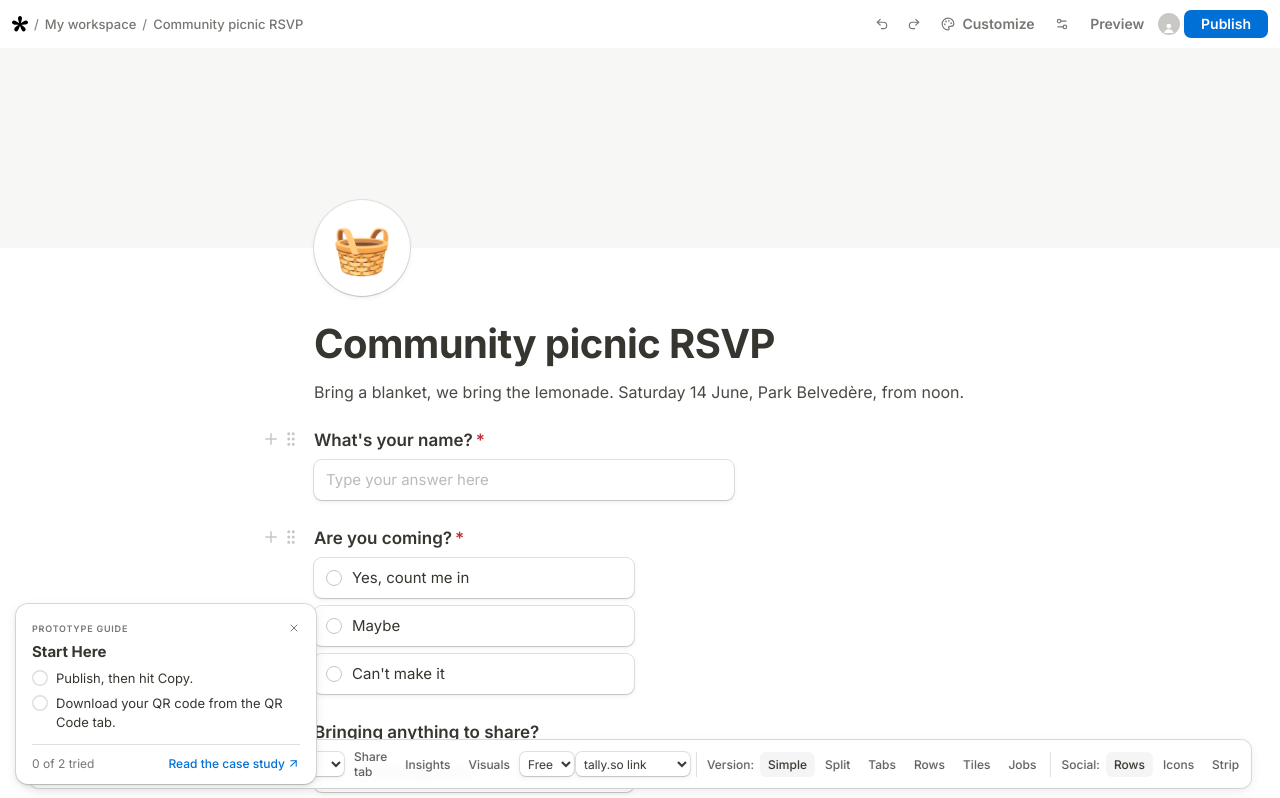
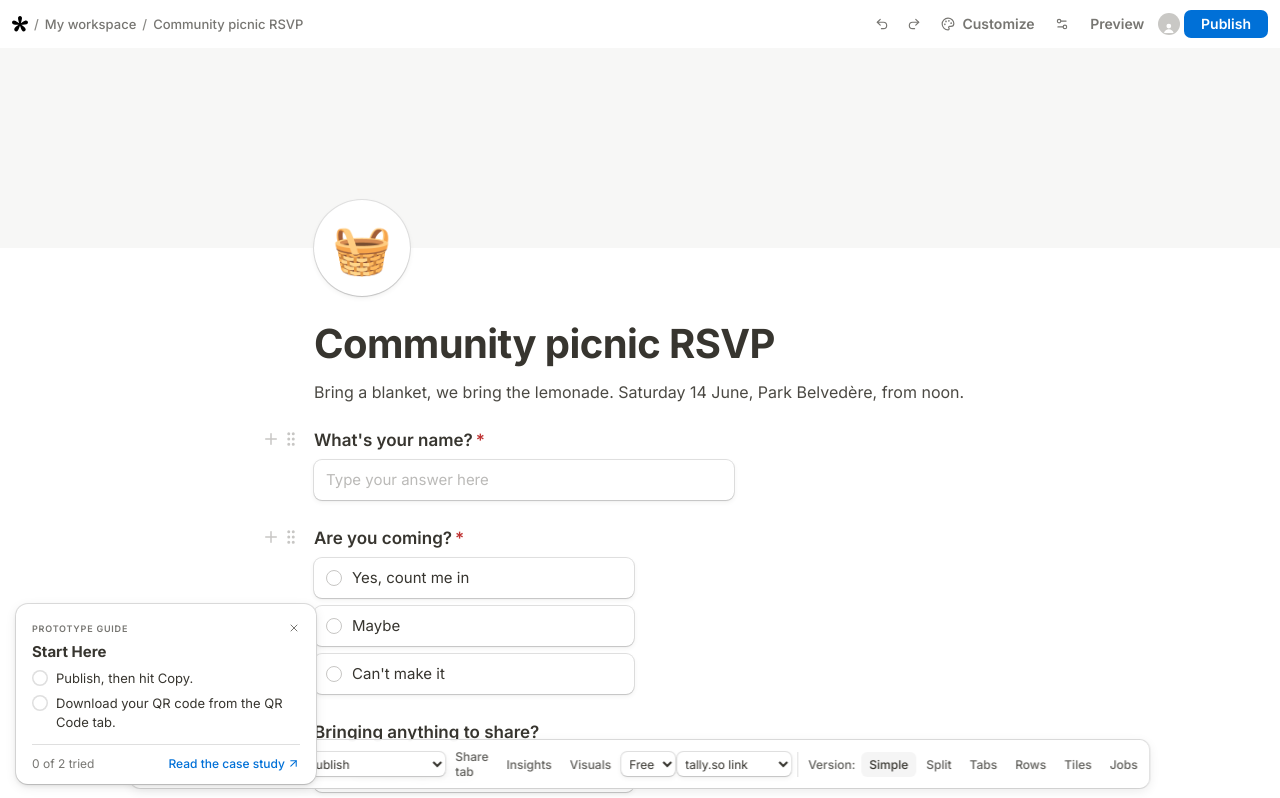
Before and after one commit to PaulineTahon/Tally, a React (Vite) app: page / in a window 1280 px wide. Shown: the top 798 px of the page. Built offline with nearby package versions, Linux system fonts and the light colour scheme.

Commit message:
Prototype bar: drop the Social layout control, show Version on Insights
Social: Rows / Icons / Strip leaves the bar; ?social= still works so shared links render the same. Version (Simple / Split) now also shows on Insights, next to its state picker.

```diff
--- a/src/App.tsx
+++ b/src/App.tsx
@@ -19,8 +19,6 @@ type Variant = 'split' | 'tabs' | 'entry' | 'tiles' | 'jobs' | 'simple'
 const VERSIONS: { id: Variant; label: string }[] = ([{ id: 'simple', label: 'Simple' }, { id: 'split', label: 'Split' }, { id: 'tabs', label: 'Tabs' }, { id: 'entry', label: 'Rows' }, { id: 'tiles', label: 'Tiles' }, { id: 'jobs', label: 'Jobs' }] as { id: Variant; label: string }[]).filter((v) => VARIANTS.includes(v.id))
 /** How the social links show, by their ?social= value: rows, icons or strip. None means the version's default: Icons in Split, Rows everywhere else. */
 type Social = '' | 'rows' | 'icons' | 'strip'
-const SOCIALS: { id: Exclude<Social, ''>; label: string }[] = [{ id: 'rows', label: 'Rows' }, { id: 'icons', label: 'Icons' }, { id: 'strip', label: 'Strip' }]
-const defaultSocial = (v: Variant) => (v === 'split' ? 'icons' : 'rows')
 function setParam(key: 'variant' | 'social', v: string) {
   const [path, q = ''] = window.location.hash.replace(/^#/, '').split('?')
   const p = new URLSearchParams(q)
@@ -29,7 +27,6 @@ function setParam(key: 'variant' | 'social', v: string) {
   window.location.hash = `${path || '/edit'}${qs ? `?${qs}` : ''}`
 }
 const setVariant = (v: Variant) => setParam('variant', v === 'simple' ? '' : v)
-const setSocial = (v: Social) => setParam('social', v)
 
 function readRoute(): { route: Route; variant: Variant; social: Social; publish: boolean; state: InsightsState; qr: boolean; pub: PublishState; mainOnly: boolean } {
   const h = window.location.hash.replace(/^#\/?/, '')
@@ -128,20 +125,11 @@ function Inner() {
           <option value="custom">Custom ending</option>
         </select>
         {/* Prototype only: switch between the share sheet layouts this build offers. Kept in sync with ?variant=, so each one can be linked. */}
-        {(r.route === 'edit' || r.route === 'share') && (
+        {(r.route === 'edit' || r.route === 'share' || r.route === 'insights') && (
           <span className="proto-version" role="group" aria-label="Share sheet version">
             <span className="proto-version-label">Version:</span>
             {VERSIONS.map((v) => (
               <button key={v.id} type="button" aria-pressed={r.variant === v.id} onClick={() => setVariant(v.id)}>{v.label}</button>
-            ))}
-          </span>
-        )}
-        {/* Prototype only: three layouts for the social links, wherever they show. Kept in sync with ?social=. */}
-        {(r.route === 'edit' || r.route === 'share') && (
-          <span className="proto-version" role="group" aria-label="Social layout">
-            <span className="proto-version-label">Social:</span>
-            {SOCIALS.map((v) => (
-              <button key={v.id} type="button" aria-pressed={(r.social || defaultSocial(r.variant)) === v.id} onClick={() => setSocial(v.id === defaultSocial(r.variant) ? '' : v.id)}>{v.label}</button>
             ))}
           </span>
         )}
```
